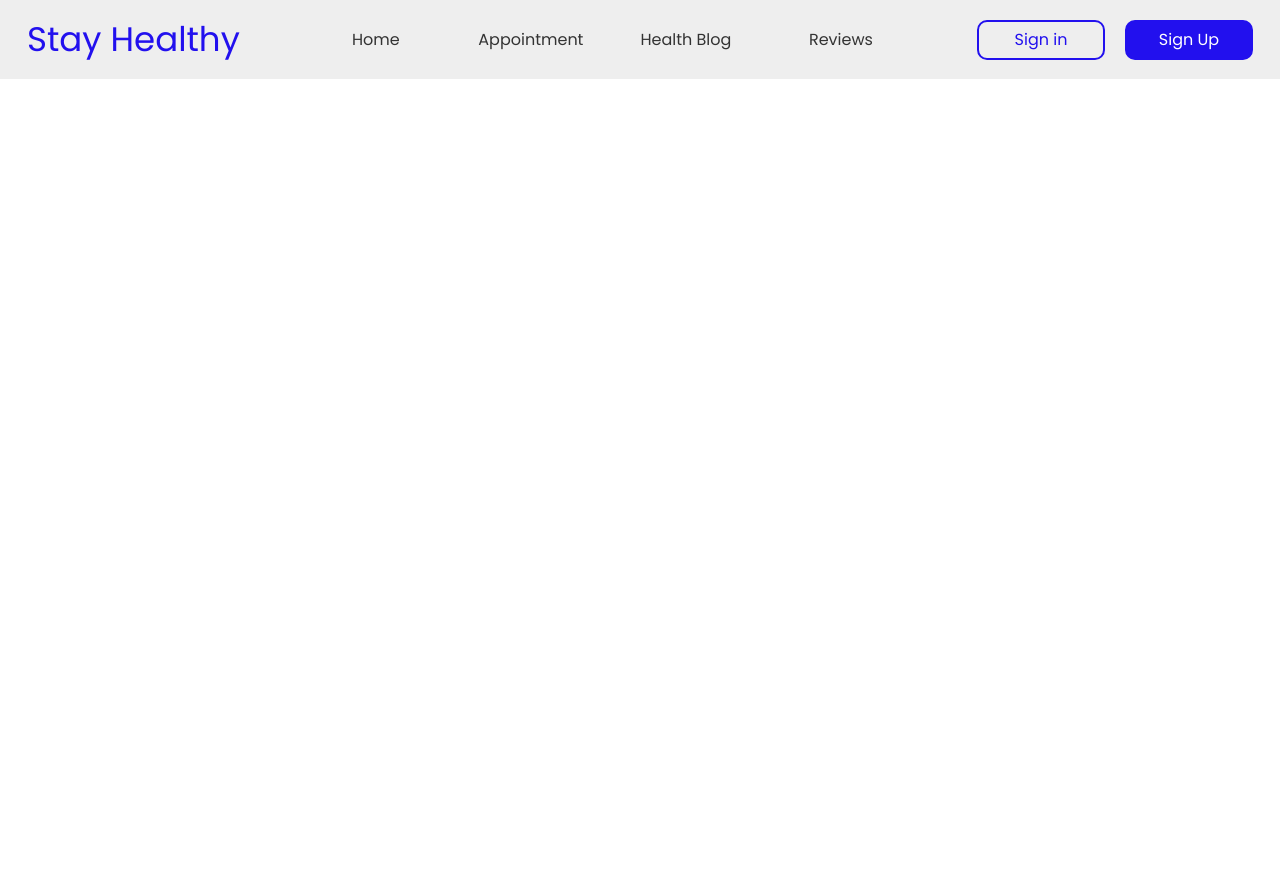
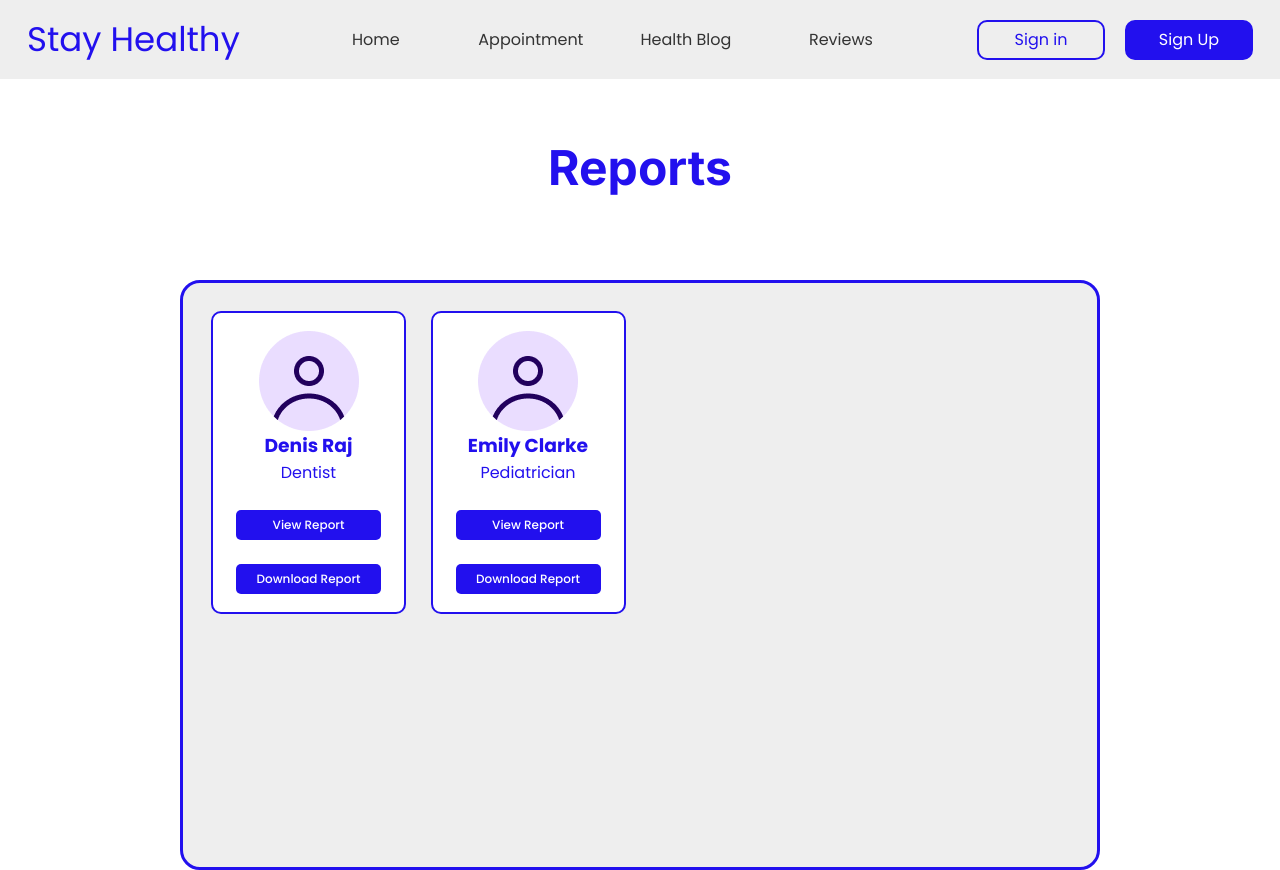
Before and after one commit to necatimertmetin/capstone, a React (Create React App) app: page /reports in a window 1280 px wide. Before the commit the page ends 800 px from the top, so only its background shows below. Built offline with nearby package versions, Linux system fonts and the light colour scheme.

Commit message:
reports ready for test

```diff
--- a/src/App.js
+++ b/src/App.js
@@ -13,6 +13,7 @@ import VerticalWrapper from "./Components/wrapper/VerticalWrapper.js";
 import Appointment from "./Components/Appointment/Appointment.js";
 import Notification from "./Components/Notification/Notification.js";
 import InstantConsultation from "./Components/InstantConsultationBooking/InstantConsultation.js";
+import Reports from "./Components/Reports/Reports.js";
 function App() {
   return (
     <Router>
@@ -25,6 +26,7 @@ function App() {
             path="/instant-consultation"
             element={<InstantConsultation />}
           />
+          <Route path="/reports" element={<Reports />} />
           <Route exact path="/instant-consultation" element={<Appointment />} />
           <Route exact path="/reviews" element={<ReviewForm />} />
         </Routes>
--- a/src/Components/Card/Card.js
+++ b/src/Components/Card/Card.js
@@ -73,10 +73,10 @@ const DoctorCard = ({ name, speciality, review, ratings }) => {
 
     // Append the new feedback to the array
     const updatedFeedbacks = [...storedFeedbacks, feedback];
-    console.log(feedback)
+    console.log(feedback);
     // Save the updated feedbacks array to localStorage
     localStorage.setItem("feedbacks", JSON.stringify(updatedFeedbacks));
-    setReviewPopup(false)
+    setReviewPopup(false);
   };
 
   return (
@@ -176,6 +176,48 @@ const AppointmentCard = ({ data, onSubmit }) => {
   );
 };
 
+const ReportCard = ({ data }) => {
+  // Function to handle opening the report in a new tab
+  const handleViewReport = () => {
+    // Open the PDF file in a new tab
+    window.open('/report.pdf', '_blank');
+  };
+
+  // Function to handle downloading the report
+  const handleDownload = () => {
+    // Create a link element
+    const link = document.createElement('a');
+    link.href = '/report.pdf'; // Path to the PDF file in the public folder
+    link.download = 'report.pdf'; // File name to be downloaded
+    link.click(); // Simulate a click on the link
+  };
+
+  return (
+    <div className="card doctor-card">
+      <img src={avatarIcon} alt="Avatar" />
+      <h3>{data.name}</h3>
+      <p>{data.speciality}</p>
+      <p>{data.ratings}</p>
+
+      <button
+        className="button card-button primary-button"
+        onClick={handleViewReport} // Attach click handler for viewing the report
+      >
+        View Report
+      </button>
+
+      <button
+        className="button card-button primary-button"
+        onClick={handleDownload} // Attach click handler for downloading the report
+      >
+        Download Report
+      </button>
+    </div>
+  );
+};
+
+
+
 // Card bileşenini güncelleyip parametreleri ile çalışmasını sağlayalım
 const Card = ({ type, data, cardType, onSelect, onSubmit }) => {
   return (
@@ -189,6 +231,8 @@ const Card = ({ type, data, cardType, onSelect, onSubmit }) => {
           review={data?.review}
           ratings={data?.ratings}
         />
+      ) : cardType === "report" ? (
+        <ReportCard data={data} />
       ) : (
         <SpecialtyCard onSelect={onSelect} name={data} />
       )}
--- a/src/Components/Navbar/Navbar.css
+++ b/src/Components/Navbar/Navbar.css
@@ -91,3 +91,6 @@
 .profile-dropdown-button:nth-child(1){
 border-bottom: 2px solid #2210ee;
 }
+.profile-dropdown-button:nth-child(2){
+  border-bottom: 2px solid #2210ee;
+  }
--- a/src/Components/Navbar/Navbar.js
+++ b/src/Components/Navbar/Navbar.js
@@ -1,5 +1,5 @@
 import React, { useState, useEffect } from "react";
-import { NavLink } from "react-router-dom";
+import { NavLink, useNavigate } from "react-router-dom";
 import "./Navbar.css";
 import PopupWrapper from "../wrapper/PopupWrapper";
 import SignUp from "../SignUp/SignUp";
@@ -8,6 +8,7 @@ import Profile from "../Profile/Profile";
 
 const NavbarForm = () => {
   const [signIn, setSignIn] = useState(false);
+  const navigate = useNavigate();
   const [signUp, setSignUp] = useState(false);
   const [isUserLoggedIn, setIsUserLoggedIn] = useState(false);
   const [userData, setUserData] = useState(null);
@@ -128,6 +129,12 @@ const NavbarForm = () => {
                 </button>
                 <button
                   className="profile-dropdown-button"
+                  onClick={() => navigate('/reports')}
+                >
+                  Reports
+                </button>
+                <button
+                  className="profile-dropdown-button"
                   onClick={handleSignOut}
                 >
                   Sign-Out
--- a/src/Components/Profile/Profile.js
+++ b/src/Components/Profile/Profile.js
@@ -5,12 +5,12 @@ const Profile = () => {
   // State to hold form data and errors
   const [formData, setFormData] = useState({
     email: "",
-    password: "",
+    phone: "",
     name: "",
   });
   const [formErrors, setFormErrors] = useState({
     email: false,
-    password: false,
+    phone: false,
     name: false,
   });
 
@@ -29,7 +29,7 @@ const Profile = () => {
       users[userIndex] = {
         ...users[userIndex],
         name: formData.name,
-        password: formData.password,
+        phone: formData.phone,
       };
 
       // Save updated users array back to localStorage
@@ -71,7 +71,7 @@ const Profile = () => {
       setFormData({
         email: storedUser.email || "",
         name: storedUser.name || "",
-        password: storedUser.password || "",
+        phone: storedUser.phone || "",
       });
     }
   }, []); // Empty dependency array ensures this runs only once on mount
@@ -112,14 +112,15 @@ const Profile = () => {
         />
 
         <InputField
-          label="Password"
-          type="password"
-          id="password"
-          name="password"
-          value={formData.password}
-          placeholder="***********"
+          label="Phone"
+          type="tel"
+          id="phone"
+          name="phone"
+          value={formData.phone}
+          placeholder="+X XXX XXX XXXX"
+          pattern="\+\d{1,3} \d{3} \d{3} \d{4}"
           required
-          isCorrect={!formErrors.password}
+          isCorrect={!formErrors.phone}
           onChange={handleChange}
           onBlur={handleBlur}
         />
@@ -128,7 +129,6 @@ const Profile = () => {
           <button className="primary-button popup-button button" type="submit">
             Submit
           </button>
-
         </div>
       </form>
     </div>
--- /dev/null
+++ b/src/Components/Reports/Reports.js
@@ -0,0 +1,22 @@
+import React, { useEffect, useState } from "react";
+import "./Reports.css";
+import CardContainer from "../CardContainer/CardContainer";
+
+const Reports = () => {
+  const [reviews, setReviews] = useState([]);
+
+  const predefinedDoctors = [
+    { name: "Denis Raj", speciality: "Dentist" },
+    { name: "Emily Clarke", speciality: "Pediatrician" },
+    // Add more predefined doctors if necessary
+  ];
+
+  return (
+    <div className="dashboard-container">
+      <div className="dashboard-title">Reports</div>
+      <CardContainer cardData={predefinedDoctors} cardType={"report"} />
+    </div>
+  );
+};
+
+export default Reports;
```
Also changed, not shown: src/Components/Reports/Reports.css (added), 1 other file (tests, documents, lock files or other folders).
